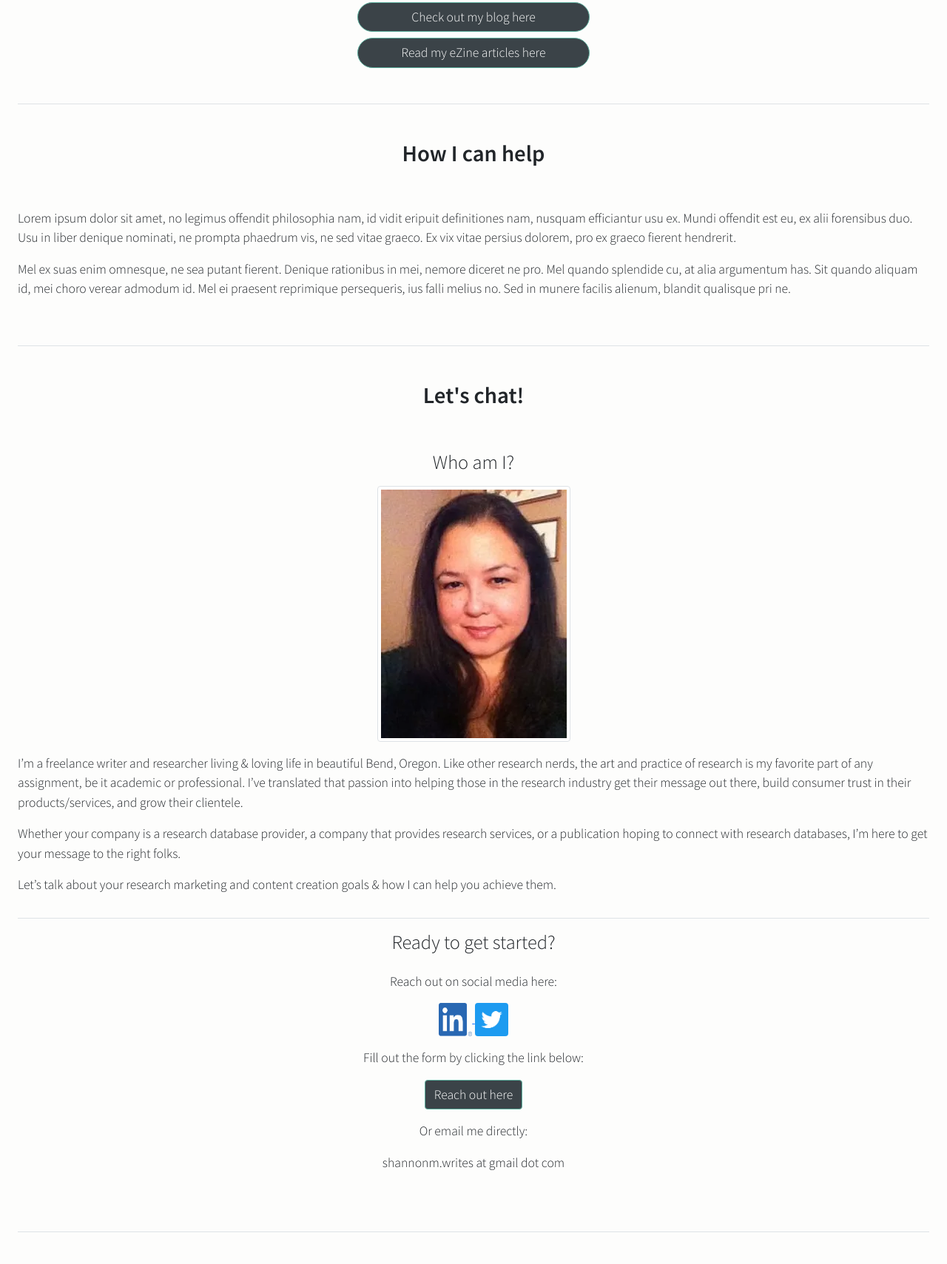
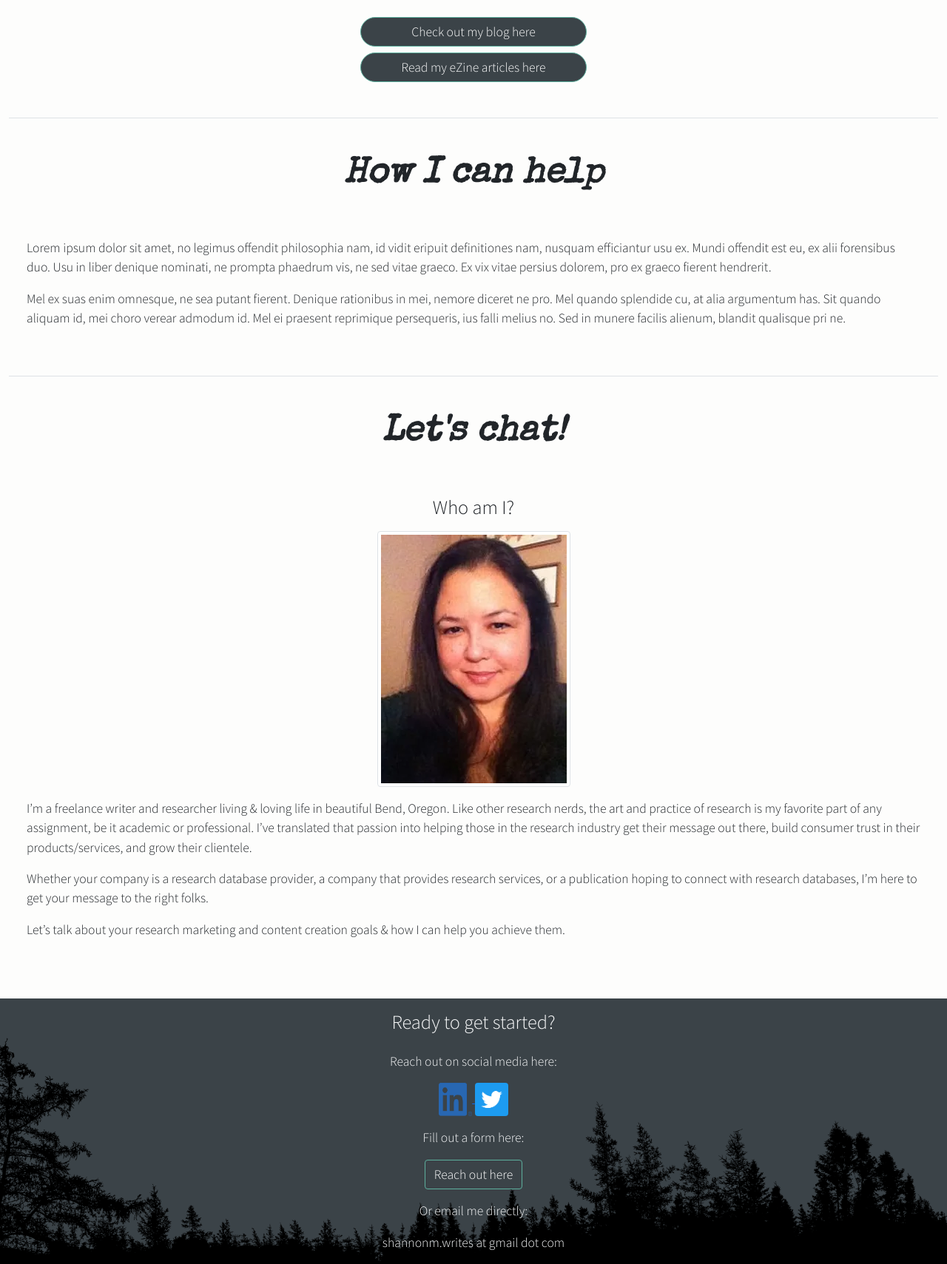
Before and after one commit to brendarenee/portfolio_shannonmoorewrites, a plain HTML site: page index.html in a window 1280 px wide. Shown: the part 863-2572 px from the top of the page at 74% size. Before the commit the page ends 2529 px from the top, so only its background shows below. Drawn offline with nearby package versions, Linux system fonts and the light colour scheme.

Commit message:
Add main page images to header, section, and footer. Update fonts.

```diff
--- a/index.html
+++ b/index.html
@@ -12,7 +12,7 @@
   <body>
 <!-- header content -->
     <header class="">
-      <div class="d-flex flex-column flex-md-row text-light border-bottom">
+      <div class="d-flex flex-column flex-md-row text-light">
         <div class="headline p-4 p-lg-5 align-items-center text-center text-light ">
           <h1 class="display-4 lh-1 m-0 mb-3">Shannon Moore</h1>
           <p class="lh-1 m-0">Freelance Writer | Researcher</p>
@@ -38,17 +38,17 @@
 
 
 
-    <main class="container-xxl px-4 pt-4">
+    <main class="container-xxl pt-4">
       <!--I am a freelance writer & researcher specializing in B2B/B2C content for the research industry.-->
 
 <!-- Customer Section -->
 
-      <div class="section-customer border-bottom">
-        <h3 class="py-5 text-center fw-bold">Does this sound like you?</h3>
+      <div class="section px-4 border-bottom">
+        <h3 class="py-5 text-center fw-bold display-5 fst-italic">Does this sound like you?</h3>
         <div class="row row-cols-1 row-cols-md-3 g-4">
           <div class="col">
             <div class="card border-0 bg-transparent">
-              <img src="images/idea.png" class="card-img-top mx-auto" alt="..." width="180px" height="180px">
+              <img src="images/clues-150586.png" class="card-img-top mx-auto" alt="..." width="180px" height="180px">
               <div class="card-body">
                 <h5 class="card-title">1</h5>
                 <p class="card-text">This is a longer card with supporting text below as a natural lead-in to additional content. This content is a little bit longer.</p>
@@ -66,7 +66,7 @@
           </div>
           <div class="col">
             <div class="card border-0 bg-transparent">
-              <img src="images/idea.png" class="card-img-top mx-auto" alt="..." width="180px" height="180px">
+              <img src="images/checkered-flag-309862.png" class="card-img-top mx-auto" alt="..." width="180px" height="180px">
               <div class="card-body">
                 <h5 class="card-title">3</h5>
                 <p class="card-text">This is a longer card with supporting text below as a natural lead-in to additional content.</p>
@@ -82,17 +82,17 @@
 
 <!-- Services Offered Section -->
 
-      <div class="section-services border-bottom py-5">
-        <h3 class="pb-5 text-center fw-bold">How I can help</h3>
+      <div class="section px-4 border-bottom py-5">
+        <h3 class="pb-5 text-center fw-bold display-5 fst-italic">How I can help</h3>
         <p>Lorem ipsum dolor sit amet, no legimus offendit philosophia nam, id vidit eripuit definitiones nam, nusquam efficiantur usu ex. Mundi offendit est eu, ex alii forensibus duo. Usu in liber denique nominati, ne prompta phaedrum vis, ne sed vitae graeco. Ex vix vitae persius dolorem, pro ex graeco fierent hendrerit.</p>
         <p>Mel ex suas enim omnesque, ne sea putant fierent. Denique rationibus in mei, nemore diceret ne pro. Mel quando splendide cu, at alia argumentum has. Sit quando aliquam id, mei choro verear admodum id. Mel ei praesent reprimique persequeris, ius falli melius no. Sed in munere facilis alienum, blandit qualisque pri ne.</p>
       </div>
 
 <!-- Contact Section -->
 
-      <div class="section-contact border-bottom py-5">
-        <h3 class="pb-5 text-center fw-bold">Let's chat!</h3>
-        <div id="about" class="border-bottom pb-3">
+      <div class="section py-5">
+        <h3 class="pb-5 text-center fw-bold fst-italic display-5">Let's chat!</h3>
+        <div id="about" class=" px-4 pb-3">
           <h4 class="text-center">Who am I?</h4>
           <img class="img-thumbnail rounded mx-auto my-3 d-block" src="images/s_moore_profile.webp" alt="">
           <div class="bio">
@@ -101,29 +101,7 @@
             <p>Let’s talk about your research marketing and content creation goals & how I can help you achieve them.</p>
           </div>
         </div>
-        <div id="contact" class="py-3 text-center">
-          <h4 class="text-center pb-3">Ready to get started?</h4>
-          <div class="social-container pb-3">
-            <p>Reach out on social media here:</p>
-            <div class="social-links">
-              <a href="https://www.linkedin.com/in/shannonmoorewrites">
-                <img src="icons/LI-In-Bug.png" height="45px" width="45px"alt="LinkedIn logo and link">
-              </a>
-              <a href="https://twitter.com/shannonwrites">
-                <img class="rounded" src="icons/Twitter_social_icons-square-blue.png" height="45px" width="45px" alt="Twitter logo and link">
-              </a>
-            </div>
-          </div>
-          <div class="form-link pb-3">
-            <p>Fill out the form by clicking the link below:</p>
-
-            <!-- Button trigger modal -->
-            <button type="button" class="btn btn-primary" data-bs-toggle="modal" data-bs-target="#contactForm">
-              Reach out here
-            </button>
-          </div>
-
-<!-- Contact Modal -->
+          <!-- Contact Modal -->
             <div class="modal fade" id="contactForm" data-bs-backdrop="static" data-bs-keyboard="false" tabindex="-1" aria-labelledby="staticBackdropLabel" aria-hidden="true">
               <div class="modal-dialog">
                 <div class="modal-content">
@@ -155,17 +133,39 @@
                 </div>
               </div>
             </div>
-            <div class="email-info">
-              <p>Or email me directly:</p>
-              <p>shannonm.writes at gmail dot com</p>
-            </div>
-          </div>
-
+          <!-- end Contact Modal -->
         </div>
       </div>
     </main>
 
-    <footer></footer>
+    <footer class="m-0">
+      <!-- Contact Links Section -->
+      <div id="contact" class="px-0 py-3 text-center text-light">
+        <h4 class="text-center pb-3">Ready to get started?</h4>
+        <div class="social-container pb-3">
+          <p>Reach out on social media here:</p>
+          <div class="social-links">
+            <a href="https://www.linkedin.com/in/shannonmoorewrites">
+              <img src="icons/LI-In-Bug.png" height="45px" width="45px"alt="LinkedIn logo and link">
+            </a>
+            <a href="https://twitter.com/shannonwrites">
+              <img class="rounded" src="icons/Twitter_social_icons-square-blue.png" height="45px" width="45px" alt="Twitter logo and link">
+            </a>
+          </div>
+        </div>
+        <div class="form-link pb-3">
+          <p>Fill out a form here:</p>
+          <!-- Button trigger modal -->
+          <button type="button" class="btn btn-primary" data-bs-toggle="modal" data-bs-target="#contactForm">
+            Reach out here
+          </button>
+        </div>
+        <div class="email-info">
+          <p>Or email me directly:</p>
+          <p class="mb-0">shannonm.writes at gmail dot com</p>
+        </div>
+      </div>
+    </footer>
 
 <!-- javascript -->
     <script src="https://code.jquery.com/jquery-3.5.1.slim.min.js" integrity="sha384-DfXdz2htPH0lsSSs5nCTpuj/zy4C+OGpamoFVy38MVBnE+IbbVYUew+OrCXaRkfj" crossorigin="anonymous"></script>
--- a/scss/custom.scss
+++ b/scss/custom.scss
@@ -24,7 +24,12 @@
 // Header Custom Styles
 
 header {
-  background-color: $dark-primary;
+  background-color: $dark-secondary;
+  background-image: url("../images/programmer-3607627.png");
+  background-size: contain;
+  background-repeat: no-repeat;
+  background-position: center;
+
 }
 
 .headline h1 {
@@ -48,6 +53,19 @@ body {
   width: initial;
 }
 
+.section h3 {
+  font-family: $font-family-display;
+}
+
+footer {
+  box-sizing: border-box;
+  background-color: $dark-secondary;
+  background-image: url("../images/forest-4321419.png");
+  background-size: cover;
+  background-repeat: no-repeat;
+  background-position: center;
+}
+
 
 // Portfolio Custom Styles
 
```
Also changed, not shown: css/master.css, images/checkered-flag-309862.png (added), images/clues-150586.png (added), images/clues-150586.svg (added), images/forest-4321419.png (added), 2 other files.
